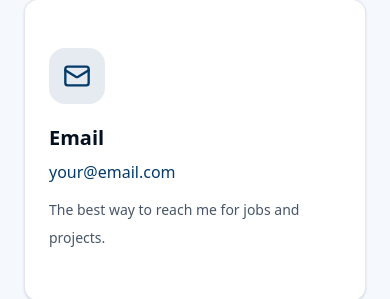
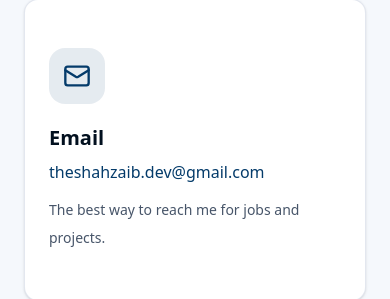
Before and after one commit to theshahzaib-dev/theshahzaib-dev, a Next.js app: page /contact in a window 390 px wide. Shown: the part 1110-1409 px from the top of the page. Built offline with nearby package versions, Linux system fonts and the light colour scheme.

Commit message:
mobile responsive

```diff
--- a/app/contact/page.tsx
+++ b/app/contact/page.tsx
@@ -12,25 +12,26 @@ import { CardContent } from "@/components/ui/card";
 
 import { Input } from "@/components/ui/input";
 import { Textarea } from "@/components/ui/textarea";
+import { personalInfo } from "@/data/data";
 
 const contacts = [
   {
     title: "Email",
-    value: "your@email.com",
-    href: "mailto:theshahzaib.dev@gmail.com",
+    value: personalInfo.email,
+    href: "mailto:" + personalInfo.email,
     icon: Mail,
     description: "The best way to reach me for jobs and projects.",
   },
   {
     title: "Phone",
-    value: "+92 302 0549257",
-    href: "tel:+923020549257",
+    value: personalInfo.phone,
+    href: "tel:" + personalInfo.phone,
     icon: Phone,
     description: "Available during normal business hours.",
   },
   {
     title: "Location",
-    value: "Lodhran, Punjab, Pakistan",
+    value: personalInfo.location,
     href: "https://maps.google.com/?q=Lodhran,Pakistan",
     icon: MapPin,
     description: "Available for remote opportunities worldwide.",
@@ -38,21 +39,21 @@ const contacts = [
   {
     title: "LinkedIn",
     value: "Connect Professionally",
-    href: "https://linkedin.com/in/theshahzaibdev",
+    href: personalInfo.linkedin,
     icon: Linkedin,
     description: "Let's grow our professional network.",
   },
   {
     title: "GitHub",
     value: "View My Projects",
-    href: "https://github.com/theshahzaib-dev",
+    href: personalInfo.github,
     icon: Github,
     description: "Explore my repositories and code.",
   },
   {
     title: "Portfolio",
     value: "theshahzaibdev.online",
-    href: "https://theshahzaibdev.online",
+    href: personalInfo.portfolio,
     icon: Globe,
     description: "Browse my latest work and projects.",
   },
--- a/components/Hero.tsx
+++ b/components/Hero.tsx
@@ -109,7 +109,7 @@ const Hero = ({ sectionVariant }: HeroProps) => {
             <p className="text-sm text-muted-foreground">Worldwide</p>
           </div>
 
-          <div className="h-[520px] w-[420px] overflow-hidden rounded-[40px] border border-cyan-500/20 bg-gradient-to-br from-cyan-500/10 to-blue-600/10 shadow-2xl">
+          <div className="h-90 w-90 overflow-hidden rounded-[40px] border border-cyan-500/20 bg-gradient-to-br from-cyan-500/10 to-blue-600/10 shadow-2xl">
             <img
               src="/assets/images/profile.png"
               alt="Shahzaib Balouch"
```
